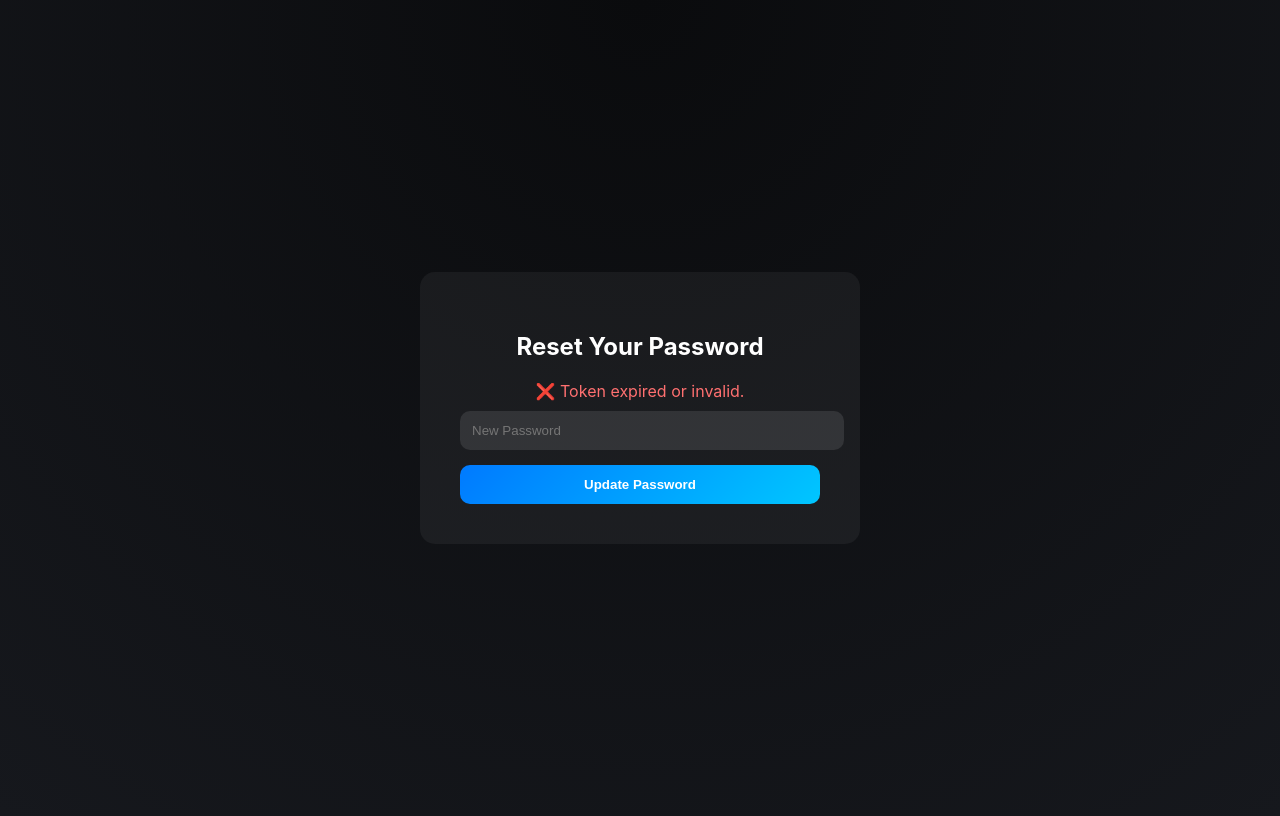
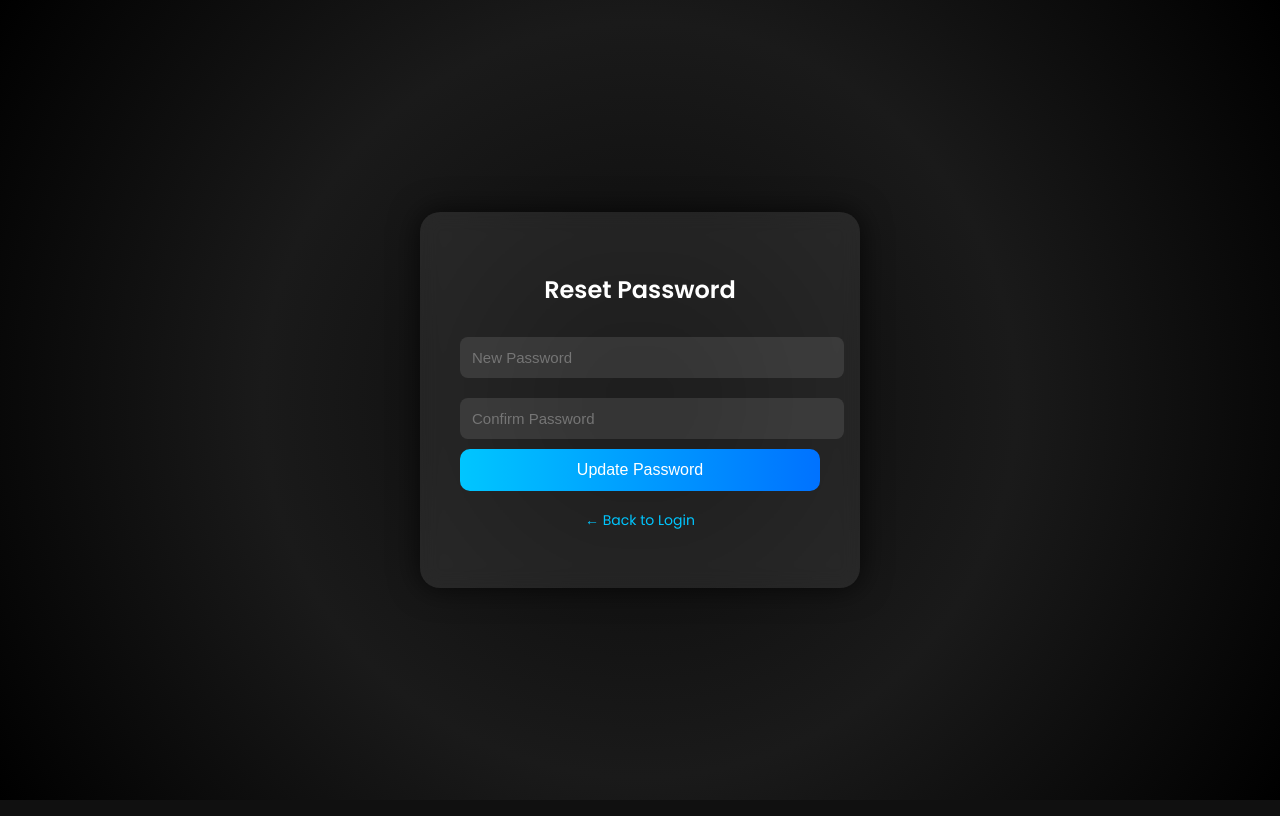
Before and after one commit to slickofficials/SlickOfficials-HQ-HUB, a Flask app: page /reset-password/1 in a window 1280 px wide. Run offline with Flask 3, Linux system fonts and the light colour scheme; data that the repository does not hold is empty.

Commit message:
Update reset_password.html

```diff
--- a/templates/reset_password.html
+++ b/templates/reset_password.html
@@ -1,65 +1,76 @@
 <!DOCTYPE html>
 <html lang="en">
 <head>
-    <meta charset="UTF-8">
-    <title>Reset Password | Slickofficials HQ</title>
+  <meta charset="UTF-8" />
+  <meta name="viewport" content="width=device-width, initial-scale=1.0" />
+  <title>Reset Password</title>
+  <link href="https://fonts.googleapis.com/css2?family=Poppins:wght@400;600&display=swap" rel="stylesheet">
   <style>
     body {
-            background: radial-gradient(circle at top, #0a0b0d, #16181d);
+      margin: 0;
+      height: 100vh;
+      background: radial-gradient(circle at 50% 50%, #0a0a0a, #1a1a1a, #000);
+      font-family: 'Poppins', sans-serif;
       color: white;
-            font-family: "SF Pro Display", sans-serif;
       display: flex;
+      justify-content: center;
       align-items: center;
-            justify-content: center;
-            height: 100vh;
+      animation: fadeIn 1.2s ease-in-out;
     }
-        .box {
-            background: rgba(255, 255, 255, 0.05);
+    @keyframes fadeIn {
+      from { opacity: 0; transform: translateY(30px); }
+      to { opacity: 1; transform: translateY(0); }
+    }
+    .container {
+      background: rgba(255, 255, 255, 0.08);
       padding: 40px;
-            border-radius: 15px;
+      border-radius: 20px;
+      backdrop-filter: blur(10px);
+      box-shadow: 0 0 30px rgba(0,0,0,0.7);
+      width: 360px;
       text-align: center;
-            width: 360px;
     }
     input {
       width: 100%;
       padding: 12px;
-            margin-bottom: 15px;
-            border-radius: 10px;
+      margin: 10px 0;
       border: none;
-            background: rgba(255, 255, 255, 0.1);
-            color: #fff;
+      border-radius: 8px;
+      background: rgba(255,255,255,0.1);
+      color: white;
+      outline: none;
+      font-size: 15px;
     }
     button {
-            width: 100%;
-            padding: 12px;
+      background: linear-gradient(90deg, #00c6ff, #0072ff);
+      border: none;
+      padding: 12px 20px;
       border-radius: 10px;
-            border: none;
-            background: linear-gradient(135deg, #007aff, #00c6ff);
-            color: #fff;
-            font-weight: 600;
+      font-size: 16px;
+      color: white;
       cursor: pointer;
       transition: 0.3s;
+      width: 100%;
     }
-        button:hover { transform: scale(1.03); }
-        .error { color: #ff7070; margin-bottom: 10px; }
-        .success { color: #00ff99; margin-bottom: 10px; }
+    button:hover {
+      transform: scale(1.05);
+    }
+    a {
+      color: #00c6ff;
+      text-decoration: none;
+      font-size: 14px;
+    }
   </style>
 </head>
 <body>
-    <div class="box">
-        <h2>Reset Your Password</h2>
-
-        {% if error %}
-            <div class="error">{{ error }}</div>
-        {% endif %}
-        {% if success %}
-            <div class="success">{{ success }}</div>
-        {% else %}
+  <div class="container">
+    <h2>Reset Password</h2>
     <form method="POST">
-                <input type="password" name="password" placeholder="New Password" required>
+      <input type="password" name="new_password" placeholder="New Password" required>
+      <input type="password" name="confirm_password" placeholder="Confirm Password" required>
       <button type="submit">Update Password</button>
     </form>
-        {% endif %}
+    <p><a href="/">← Back to Login</a></p>
   </div>
 </body>
 </html>
```
Lines whose indentation alone changed are shown as unchanged.
